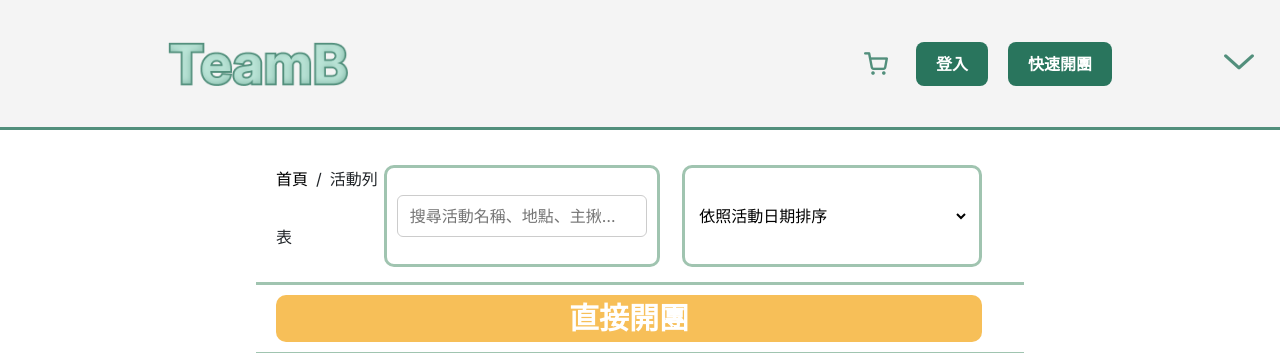
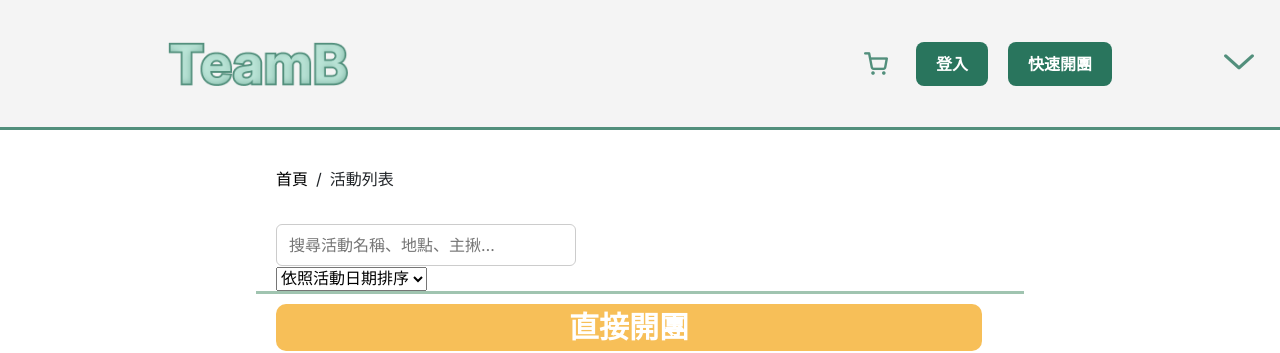
Before and after one commit to zx0938013408/TeamB_next, a Next.js app: page /activity-list in a window 1280 px wide. Shown: the top 353 px of the page. Built offline with nearby package versions, Linux system fonts and the light colour scheme; no server answers.

Commit message:
活動列表 新增 "清除條件" 元件

```diff
--- a/app/activity-list/page.js
+++ b/app/activity-list/page.js
@@ -30,6 +30,8 @@ export default function ActivityListPage() {
   // 搜尋功能
   const [searchQuery, setSearchQuery] = useState("");
   const [originalData, setOriginalData] = useState([]);
+  const [isShow, setIsShow] = useState(false);
+
   // 分頁
   const [currentPage, setCurrentPage] = useState(1);
   const itemsPerPage = 6; // 每頁顯示的活動數量
@@ -50,8 +52,10 @@ export default function ActivityListPage() {
   const handleSearch = (query) => {
     setSearchInput(query);
     setSearchQuery(query);
+    setIsShow(true)
 
     if (query.trim() === "") {
+      setIsShow(false);
       setListData(originalData); // 還原完整資料
     } else {
       const lowerQuery = query.toLowerCase();
@@ -64,6 +68,14 @@ export default function ActivityListPage() {
       });
       setListData(filtered);
     }
+  };
+
+  const clearSearch = () => {
+    searchRef.current.value = "";
+    setIsShow(false);
+    fetchData(null); // ✅ 手動清除搜尋並重新抓資料
+    setSearchInput("");
+    router.replace("/activity-list");
   };
 
   // 首頁點選會自動帶入
@@ -232,7 +244,10 @@ export default function ActivityListPage() {
               活動列表
             </span>
           </ol>
-          <div className={`${Styles.selectGroup}`}>
+        </nav>
+        <div className={`${Styles.advancedOptions}`}>
+          {/* 篩選列 */}
+          <div className={`${Styles.selectTop}`}>
             <form
               onSubmit={(e) => {
                 e.preventDefault();
@@ -242,19 +257,28 @@ export default function ActivityListPage() {
               <input
                 type="text"
                 placeholder="搜尋活動名稱、地點、主揪…"
+                ref={searchRef}
                 className={Styles.searchInput}
                 value={searchInput}
                 onChange={(e) => handleSearch(e.target.value)}
               />
             </form>
+            {isShow ? (
+              <div onClick={clearSearch} className={Styles.X}>
+                清除條件
+              </div>
+            ) : (
+              ""
+            )}
           </div>
 
           {/* 篩選列 */}
-          <div className={Styles.selectGroup}>
+          <div className={Styles.selectTop}>
             <select
               id="people"
               name="people"
               value={sortType}
+              className={Styles.selectType}
               onChange={(e) => {
                 const value = e.target.value;
                 setSortType(value);
@@ -267,7 +291,7 @@ export default function ActivityListPage() {
               <option value="people">依照報名人數排序</option>
             </select>
           </div>
-        </nav>
+        </div>
       </div>
       {/* 開團按鈕 */}
       <div className={`${Styles.container} mx-auto ${Styles.bread}`}>
```
